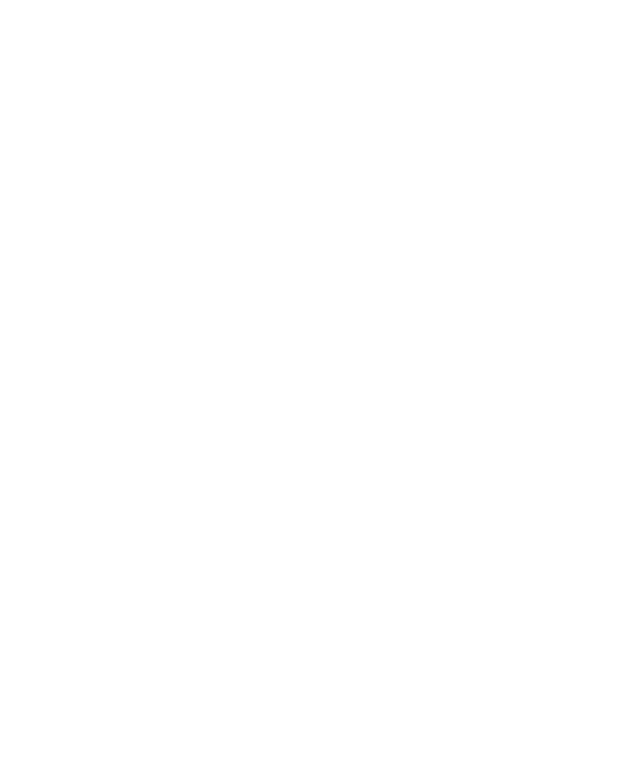
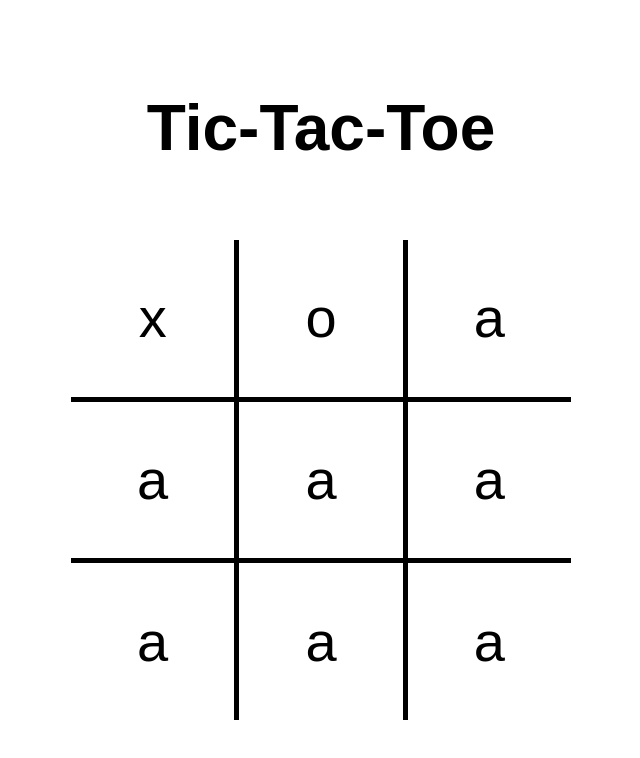
Before and after one commit to cmendez20/tic-tac-toe, a plain HTML site: page index.html in a window 1280 px wide. Shown: the whole page, without its empty margins (319-959 px from the left). Drawn offline with Linux system fonts and the light colour scheme.

Commit message:
Create gameboard with HTML and style with CSS

```diff
--- a/index.html
+++ b/index.html
@@ -8,5 +8,20 @@
     <link rel="stylesheet" href="style.css" />
     <script defer src="script.js"></script>
   </head>
-  <body></body>
+  <body>
+    <main>
+      <h1>Tic-Tac-Toe</h1>
+      <section id="gameboard">
+        <div class="cell">x</div>
+        <div class="cell">o</div>
+        <div class="cell">a</div>
+        <div class="cell">a</div>
+        <div class="cell">a</div>
+        <div class="cell">a</div>
+        <div class="cell">a</div>
+        <div class="cell">a</div>
+        <div class="cell">a</div>
+      </section>
+    </main>
+  </body>
 </html>
--- a/script.js
+++ b/script.js
@@ -0,0 +1,12 @@
+const gameboard = (() => {
+  const gameboard = [
+    [x, o, x],
+    [o, x, o],
+    [x, o, x],
+  ];
+})();
+
+const player = name => {
+  const sayName = () => console.log(`my name is ${name}`);
+  return { sayName };
+};
--- a/style.css
+++ b/style.css
@@ -16,17 +16,6 @@ body {
 body {
   line-height: 1.5;
   -webkit-font-smoothing: antialiased;
-}
-
-html {
-  --14px: 0.875rem;
-  --15px: 0.9375rem;
-  --16px: 1rem;
-  --17px: 1.0625rem;
-  --18px: 1.125rem;
-  --19px: 1.1875rem;
-  --20px: 1.25rem;
-  --21px: 1.3125rem;
 }
 
 img,
@@ -59,3 +48,37 @@ h6 {
 #__next {
   isolation: isolate;
 }
+
+main {
+  min-height: 100vh; /* minimum height = screen height */
+  display: flex;
+  flex-direction: column;
+  justify-content: center;
+  text-align: center;
+  font-family: Arial, Helvetica, sans-serif;
+  max-width: 500px;
+  margin-inline: auto;
+}
+
+h1 {
+  margin-bottom: 4rem;
+  font-size: 4rem;
+}
+
+#gameboard {
+  flex: 0 1 480px;
+  display: grid;
+  gap: 5px;
+  background-color: black;
+  justify-content: center;
+  grid-template-columns: repeat(3, 1fr);
+  grid-template-rows: repeat(3, 1fr);
+}
+
+.cell {
+  background-color: white;
+  display: flex;
+  justify-content: center;
+  align-items: center;
+  font-size: 3.5rem;
+}
```
